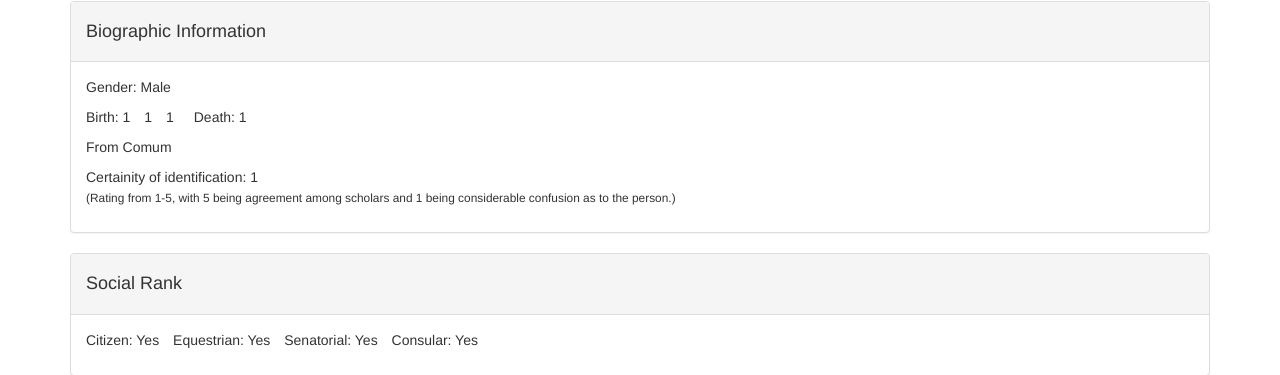
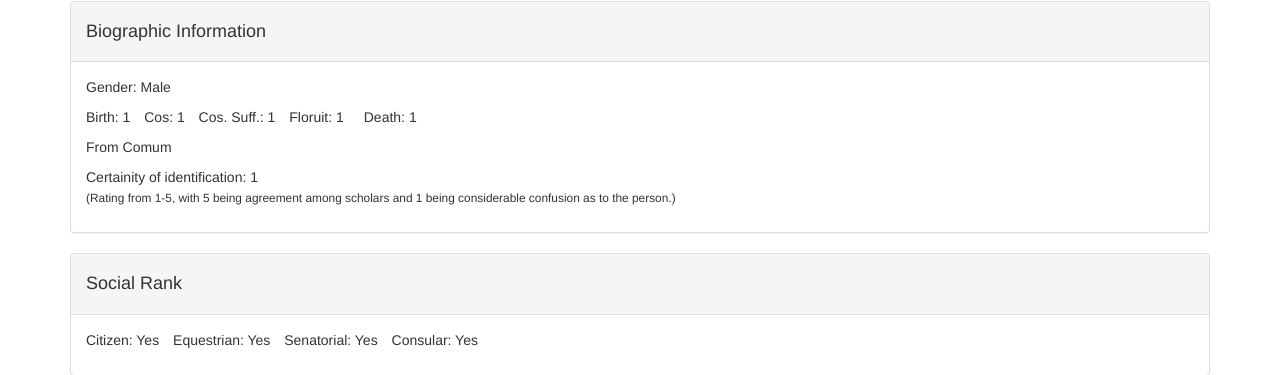
Before and after one commit to meg-codes/PlinyProject, a Django app: a page that uses prosopography/templates/prosopography/person_detail.html in a window 1280 px wide. Shown: the part 169-544 px from the top of the page. Run offline with Django 3.2, Linux system fonts and the light colour scheme; tables that the repository leaves empty hold one stand-in row (values such as "Sample post"); some libraries are stand-ins or nearby versions.

Commit message:
Add field for cos. suff.

```diff
--- a/prosopography/models.py
+++ b/prosopography/models.py
@@ -82,6 +82,7 @@ class Person(models.Model):
     birth = models.SmallIntegerField(blank=True, null=True)
     death = models.SmallIntegerField(blank=True, null=True)
     cos = models.SmallIntegerField(blank=True, null=True)
+    cos_suff = models.SmallIntegerField(blank=True, null=True)
     floruit = models.SmallIntegerField(blank=True, null=True)
 
     # Certainty, expressed as 1-5, with 5 being highest and 1 being lowest
--- a/prosopography/templates/prosopography/person_detail.html
+++ b/prosopography/templates/prosopography/person_detail.html
@@ -23,8 +23,9 @@
                 <ul class='list-unstyled list-inline'>
                     {% if object.birth %}
                     <li>Birth: {{ object.birth }}</li>{% endif %} {% if object.cos %}
-                    <li>{{ object.cos }}</li>{% endif %} {% if object.floruit %}
-                    <li>{{ object.floruit }}
+                    <li>Cos: {{ object.cos }}</li>{% endif %} {% if object.floruit %}
+                    {% if object.cos_suff %}<li>Cos. Suff.: {{ object.cos_suff }}</li>{% endif %}
+                    <li>Floruit: {{ object.floruit }}
                         <li>{% endif %} {% if object.death %}
                             <li>Death: {{ object.death }}</li>{% endif %}
                 </ul>
```
Also changed, not shown: prosopography/migrations/0005_add_cos_suff.py (added).
